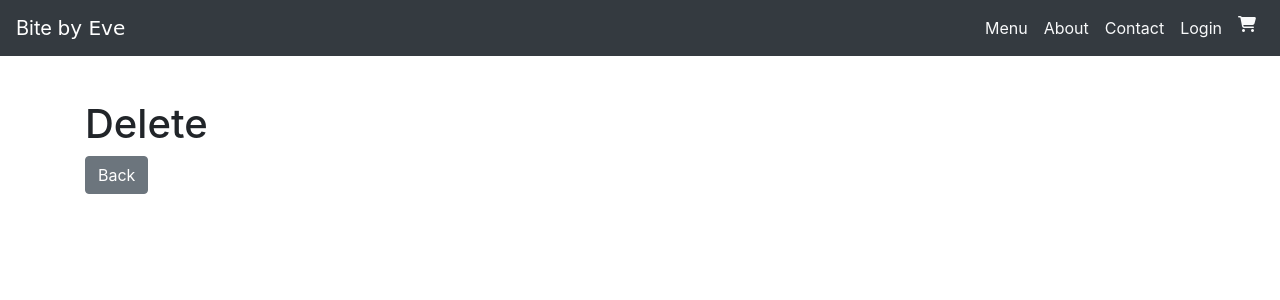
After one commit to tyrainman427/bitebyeve, a Django app: template product/templates/product/product_delete.html in a window 1280 px wide. The commit adds this page. Shown: the top 300 px of the page. Run offline with Django 3.2, Linux system fonts and the light colour scheme; the template is opened without the code that fills it, so the values that code supplies are empty; parts of the project's set-up code (start-up, migrations or seed data) failed here and were passed over; some libraries are stand-ins or nearby versions.

```diff
--- a/product/templates/product/base.html
+++ b/product/templates/product/base.html
@@ -16,7 +16,7 @@
 
   <body>
     <nav class="navbar navbar-expand-lg navbar-light bg-dark fixed-top">
-  <a class="navbar-brand text-white" href="#">Bite <span style="font-family:Snell Roundhand, cursive">by Eve</span></a>
+  <a class="navbar-brand text-white" href="/">Bite <span style="font-family:Snell Roundhand, cursive">by Eve</span></a>
   <button class="navbar-toggler" type="button" data-toggle="collapse" data-target="#navbarNav" aria-controls="navbarNav" aria-expanded="false" aria-label="Toggle navigation">
     <span class="navbar-toggler-icon"></span>
   </button>
--- a/product/templates/product/product_create.html
+++ b/product/templates/product/product_create.html
@@ -1,4 +1,5 @@
 {% extends 'product/base.html' %}
+{% load crispy_forms_tags %}
 
 
 {% block body %}
@@ -9,13 +10,11 @@
         <!-- Security token -->
         {% csrf_token %}
         <!-- Using the formset -->
-        {{ form.as_p }}
+        {{ form|crispy }}
         <input class="btn btn-primary bt-sm" type="submit" value="Submit">
         <a class="btn btn-secondary" href="{% url 'products:product-list' %}" type="button" name="button">Back</a>
     </form>
   </div>
-
 </div>
 
-
 {% endblock %}
--- /dev/null
+++ b/product/templates/product/product_delete.html
@@ -0,0 +1,13 @@
+{% extends 'product/base.html' %}
+
+
+{% block body %}
+
+<div class="container" style="margin-top:100px;">
+  <h1>Delete</h1>
+  <a class="btn btn-secondary" href="{% url 'products:product-list' %}" type="button" name="button">Back</a>
+
+</div>
+
+
+{% endblock %}
--- a/product/templates/product/product_list.html
+++ b/product/templates/product/product_list.html
@@ -97,14 +97,12 @@
                       {% endif %}
                       </div>
                       <div class="modal-footer">
-
                         <button type="button" class="btn btn-secondary" data-dismiss="modal">Cancel</button>
                         <button type="button" class="btn btn-primary">Add to Cart</button>
                       </div>
                     </div>
                   </div>
                 </div>
-
             </div>
           </div>
         </div>
```
Also changed, not shown: product/models.py (+8 -1 lines), product/migrations/0007_auto_20201019_2212.py (added), static/img/meal3.jpg (added), 1 other file. Lines whose indentation alone changed are shown as unchanged.
